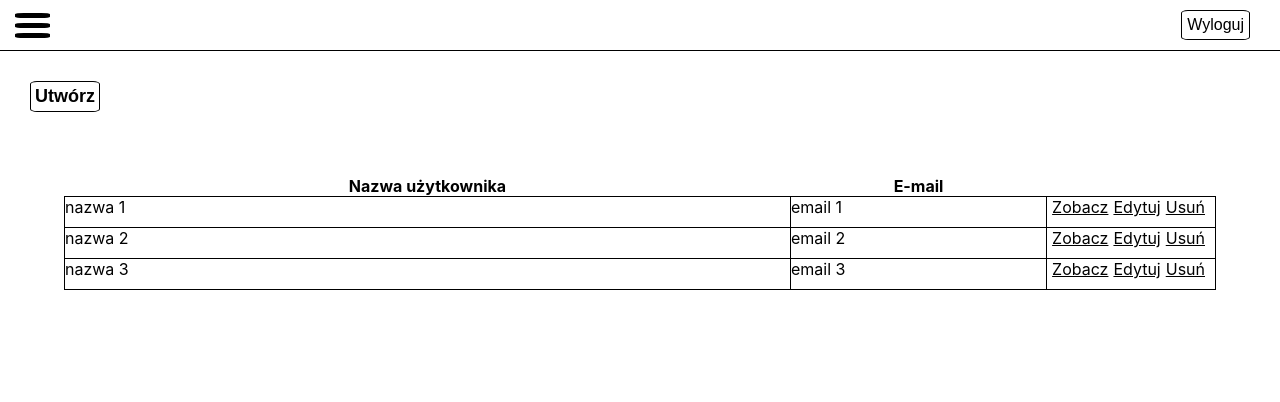
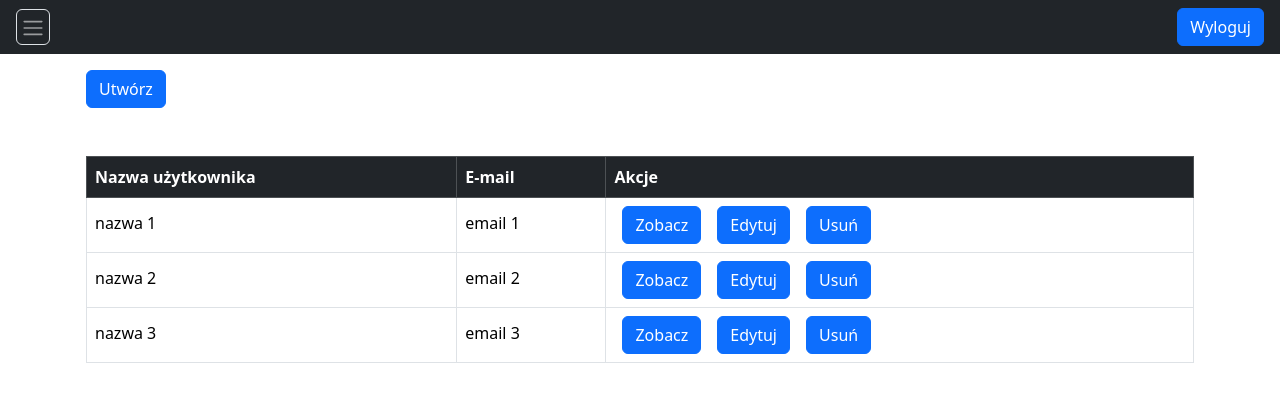
Before and after one commit to Damsonnn/Gym-Website-CMS, a React (Create React App) app in the folder Frontend/gym-webapp/: page /manage/users in a window 1280 px wide. Shown: the top 402 px of the page. Built offline with nearby package versions, Linux system fonts and the light colour scheme.

Commit message:
add bootstrap

```diff
--- a/Frontend/gym-webapp/package.json
+++ b/Frontend/gym-webapp/package.json
@@ -10,6 +10,7 @@
     "@types/node": "^16.18.68",
     "@types/react": "^18.2.43",
     "@types/react-dom": "^18.2.17",
+    "bootstrap": "^5.3.2",
     "react": "^18.2.0",
     "react-dom": "^18.2.0",
     "react-router": "^6.21.1",
--- a/Frontend/gym-webapp/src/assets/stylesheets/App.css
+++ b/Frontend/gym-webapp/src/assets/stylesheets/App.css
@@ -1,71 +1,12 @@
-.hamburger {
-  align-self: center;
-  width: 50px;
-  margin-left: 10px;
-}
-
-.hamburger>div {
-  width: 35px;
-  height: 5px;
-  background-color: black;
-  margin: 5px;
-  border-radius: 25%;
-}
-
-header {
-  display: flex;
-  justify-content: space-between;
-  height: 50px;
-  border-bottom: 1px solid;
-}
-
 .content {
   display: flex;
 }
 
 .side-menu {
   background-color: white;
-  width: 15rem;
+  min-width: 20rem;
+  width: 20%;
   height: calc(100vh - 50px);
-  border-right: 2px solid;
-}
-
-.side-menu>li {
-  border-bottom: 1px solid;
-  height: 40px;
-}
-
-.side-menu>li>* {
-  display: block;
-  height: 100%;
-  text-decoration: none;
-  color: black;
-  padding-left: 5px;
-  font-weight: 500;
-  font-size: large;
-}
-
-.side-menu>li>*:hover {
-  background-color: rgb(230, 230, 230);
-}
-
-.list-container {
-  display: flex;
-  width: 100%;
-  height: 100%;
-  flex-direction: column;
-}
-
-table {
-  width: 90%;
-  height: 100%;
-  margin: 5%;
-  border-collapse: collapse;
-}
-
-td {
-  border: 1px solid;
-  height: 30px;
 }
 
 .crud-buttons {
@@ -78,23 +19,3 @@ td {
   color: black;
   margin-left: 5px;
 }
-
-.create-button {
-  cursor: pointer;
-  border: 1px solid;
-  font-size: large;
-  font-weight: 600;
-  margin-top: 30px;
-  margin-left: 30px;
-  padding: 4px;
-  border-radius: 10%;
-}
-
-.logout-button {
-  align-self: center;
-  padding: 5px;
-  cursor: pointer;
-  border: 1px solid;
-  border-radius: 10%;
-  margin-right: 30px;
-}
--- a/Frontend/gym-webapp/src/assets/stylesheets/LoginPage.css
+++ b/Frontend/gym-webapp/src/assets/stylesheets/LoginPage.css
@@ -1,22 +1,3 @@
-.login-container {
-    display: flex;
-    justify-content: center;
-    align-items: center;
-    flex-direction: column;
+.login-container{
+    max-width: 600px;
 }
-
-form {
-    margin-top: 20%;
-    border: 1px solid;
-    padding: 40px;
-}
-
-input {
-    border: 1px solid;
-    padding: 3px;
-    margin-top: 2px;
-}
-
-input[type=submit]{
-    border-radius: 10%;
-}
--- a/Frontend/gym-webapp/src/components/general/LoginPage.tsx
+++ b/Frontend/gym-webapp/src/components/general/LoginPage.tsx
@@ -4,17 +4,17 @@ import { Link } from 'react-router-dom'
 
 export default function LoginPage() {
   return (
-    <div className='login-container'>
-      <div className='form-container'>
-        <form>
+    <div className='container p-5 login-container'>
+      <div className='border rounded'>
+        <form className='p-5'>
           <label htmlFor="username">Nazwa użytkownika:</label><br/>
-          <input type="text" name="username" id="username" /><br/>
+          <input type="text" name="username" id="username" className='form-control' placeholder='Nazwa użytkownika'/><br/>
           <label htmlFor="password">Hasło:</label><br/>
-          <input type="password" name="password" id="password" /><br/>
-          <input type="submit" value="Zaloguj"/>
+          <input type="password" name="password" id="password" className='form-control' placeholder='Hasło'/><br/>
+          <input type="submit" value="Zaloguj" className='btn btn-primary'/>
         </form>
-        <Link to="/recovery">Zapomniałem hasła</Link>
       </div>
+      <Link to="/recovery">Zapomniałem hasła</Link>
     </div>
   )
 }
--- a/Frontend/gym-webapp/src/components/general/Pages.tsx
+++ b/Frontend/gym-webapp/src/components/general/Pages.tsx
@@ -24,14 +24,12 @@ export default function Pages() {
 
     return (
         <div>
-            <header>
-                <div className='hamburger' onClick={() => setShowMenu(!showMenu)}>
-                    <div></div>
-                    <div></div>
-                    <div></div>
-                </div>
-                <button className='logout-button'>Wyloguj</button>
-            </header>
+            <nav className='navbar navbar-dark bg-dark'>
+                <button className='nabar-toggler border rounded p-1 mx-3' onClick={() => setShowMenu(!showMenu)}>
+                    <span className="navbar-toggler-icon"></span>
+                </button>
+                <button className='btn btn-primary mx-3'>Wyloguj</button>
+            </nav>
             <div className='content'>
                 {showMenu ? <SideMenu /> : null}
                 <Routes>
--- a/Frontend/gym-webapp/src/components/general/RenderList.tsx
+++ b/Frontend/gym-webapp/src/components/general/RenderList.tsx
@@ -5,11 +5,23 @@ import { ListItem } from '../../utils/ListItem'
 export default function renderList(headers: Array<string>, items: Array<ListItem>) {
     const renderCrudButtons = (id: number): ReactNode => {
         return(
-            <td className='crud-buttons'>
-                <Link to={id.toString()}>Zobacz</Link>
-                <Link to={id + "/edit"}>Edytuj</Link>
-                <Link to="delete">Usuń</Link>
-            </td>)}
+            <div>
+                <td >
+                    <Link className='mx-2' to={id.toString()}>
+                        <button className='btn btn-primary'>Zobacz</button>
+                    </Link>
+                </td>
+                <td>
+                    <Link className='mx-2' to={id + "/edit"}>
+                        <button className='btn btn-primary'>Edytuj</button>
+                    </Link>
+                </td>
+                <td>
+                    <Link className='mx-2' to="delete">
+                        <button className='btn btn-primary'>Usuń</button>
+                    </Link>
+                </td>
+            </div>)}
 
     const renderHeaders = (headers: Array<string>): ReactNode => {
         return headers.map(header => <th>{header}</th>)}
@@ -20,14 +32,14 @@ export default function renderList(headers: Array<string>, items: Array<ListItem
     }
 
     return (
-    <div className='list-container'>
+    <div className='container p-3'>
         <Link to="create">
-            <button className='create-button'>Utwórz</button>
+            <button className='btn btn-primary'>Utwórz</button>
         </Link>
-        <table>
-            <thead>
+        <table className='table table-bordered border mt-5'>
+            <thead className='table-dark'>
                 <tr>
-                    {renderHeaders(headers)}
+                    {renderHeaders([...headers, "Akcje"])}
                 </tr>
             </thead>
             <tbody>
--- a/Frontend/gym-webapp/src/components/general/SideMenu.tsx
+++ b/Frontend/gym-webapp/src/components/general/SideMenu.tsx
@@ -4,34 +4,16 @@ import { Link } from 'react-router-dom'
 export default class SideMenu extends Component {
     render() {
         return (
-            <nav>
-                <ul className='side-menu'>
-                    <li>
-                        <Link to='users'>Użytkownicy</Link>
-                    </li>
-                    <li>
-                        <Link to='posts'>Posty</Link>
-                    </li>
-                    <li>
-                        <Link to='banners'>Banery</Link>
-                    </li>
-                    <li>
-                        <Link to='locations'>Lokacje</Link>
-                    </li>
-                    <li>
-                        <Link to='offers'>Oferty</Link>
-                    </li>
-                    <li>
-                        <Link to='opinions'>Opinie</Link>
-                    </li>
-                    <li>
-                        <Link to='trainers'>Trenerzy</Link>
-                    </li>
-                    <li>
-                        <Link to='categories'>Kategorie</Link>
-                    </li>
-                </ul>
-            </nav>
+            <div className='list-group side-menu border'>
+                <Link className="list-group-item list-group-item-action" to='users'>Użytkownicy</Link>
+                <Link className="list-group-item list-group-item-action" to='posts'>Posty</Link>
+                <Link className="list-group-item list-group-item-action" to='banners'>Banery</Link>
+                <Link className="list-group-item list-group-item-action" to='locations'>Lokacje</Link>
+                <Link className="list-group-item list-group-item-action" to='offers'>Oferty</Link>
+                <Link className="list-group-item list-group-item-action" to='opinions'>Opinie</Link>
+                <Link className="list-group-item list-group-item-action" to='trainers'>Trenerzy</Link>
+                <Link className="list-group-item list-group-item-action" to='categories'>Kategorie</Link>
+            </div>
         )
     }
 }
--- a/Frontend/gym-webapp/src/components/trainer/View.tsx
+++ b/Frontend/gym-webapp/src/components/trainer/View.tsx
@@ -2,7 +2,7 @@
 import "../../assets/stylesheets/View.css"
 import { CrudAction } from '../../utils/CrudAction'
 
-export default function TrainerView(props = {action: CrudAction}) {
+export default function TrainerView(props: {action: CrudAction}) {
   return (
     <div className='view-container'>
         <form action="submit" className='view-form'>
--- a/Frontend/gym-webapp/src/index.tsx
+++ b/Frontend/gym-webapp/src/index.tsx
@@ -1,6 +1,7 @@
 import React from 'react';
 import ReactDOM from 'react-dom/client';
 import './assets/stylesheets/index.css';
+import 'bootstrap/dist/css/bootstrap.css';
 import App from './App';
 import reportWebVitals from './reportWebVitals';
 
```
Also changed, not shown: 1 other file (tests, documents, lock files or other folders).
